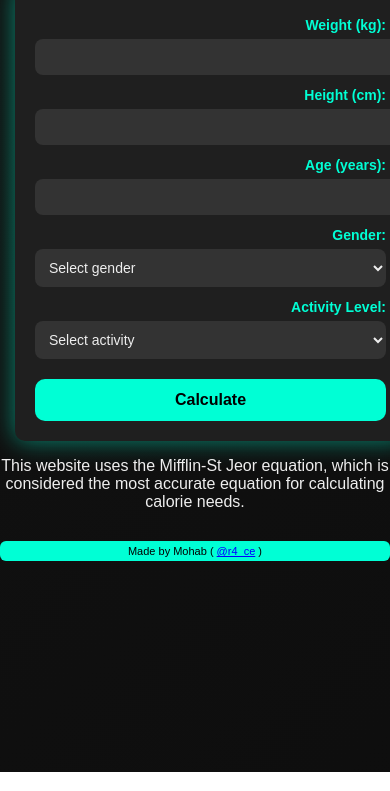
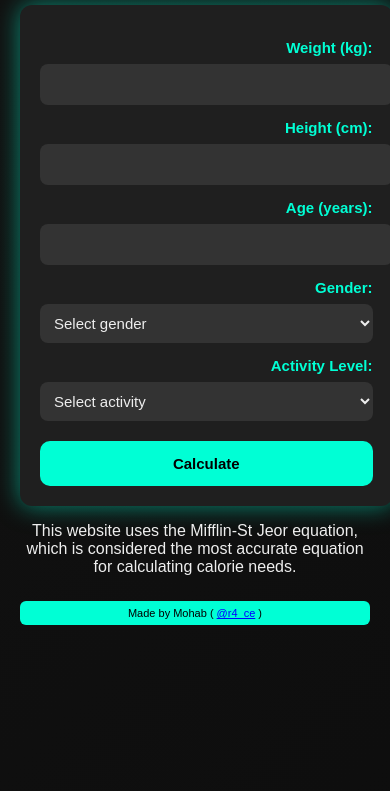
Before and after one commit to mohab-03/calorie-calculator, a plain HTML site: page index.html in a window 390 px wide. Shown: the part 93-884 px from the top of the page. Drawn offline with Linux system fonts and the light colour scheme.

Commit message:
Update index.html

```diff
--- a/index.html
+++ b/index.html
@@ -161,10 +161,8 @@
 
     /* Responsive Design */
   @media (max-width: 600px) {
-      form {
-        margin: 0 15px;
+  body {
     padding: 20px;
-        border-radius: 10px;
   }
 
   h1 {
@@ -172,29 +170,34 @@
     margin-bottom: 20px;
   }
 
-      button[type="submit"] {
-        font-size: 16px;
+  form {
+    margin: 0 auto;
+    padding: 20px;
+    width: 95%;
+    max-width: 400px;
   }
 
   label,
   input,
-      select {
-        font-size: 14px;
+  select,
+  button[type="submit"] {
+    font-size: 15px;
+    line-height: 1.4;
   }
 
   footer {
-        margin-top: 30px;
     font-size: 11px;
-        padding: 4px;
+    margin-top: 25px;
   }
 
   #toggle-theme,
   #toggle-language {
     top: 8px;
+    padding: 4px 8px;
     font-size: 12px;
-        padding: 4px 8px;
   }
 }
+
   </style>
 </head>
 <body class="theme-dark">
```
Lines whose indentation alone changed are shown as unchanged.
